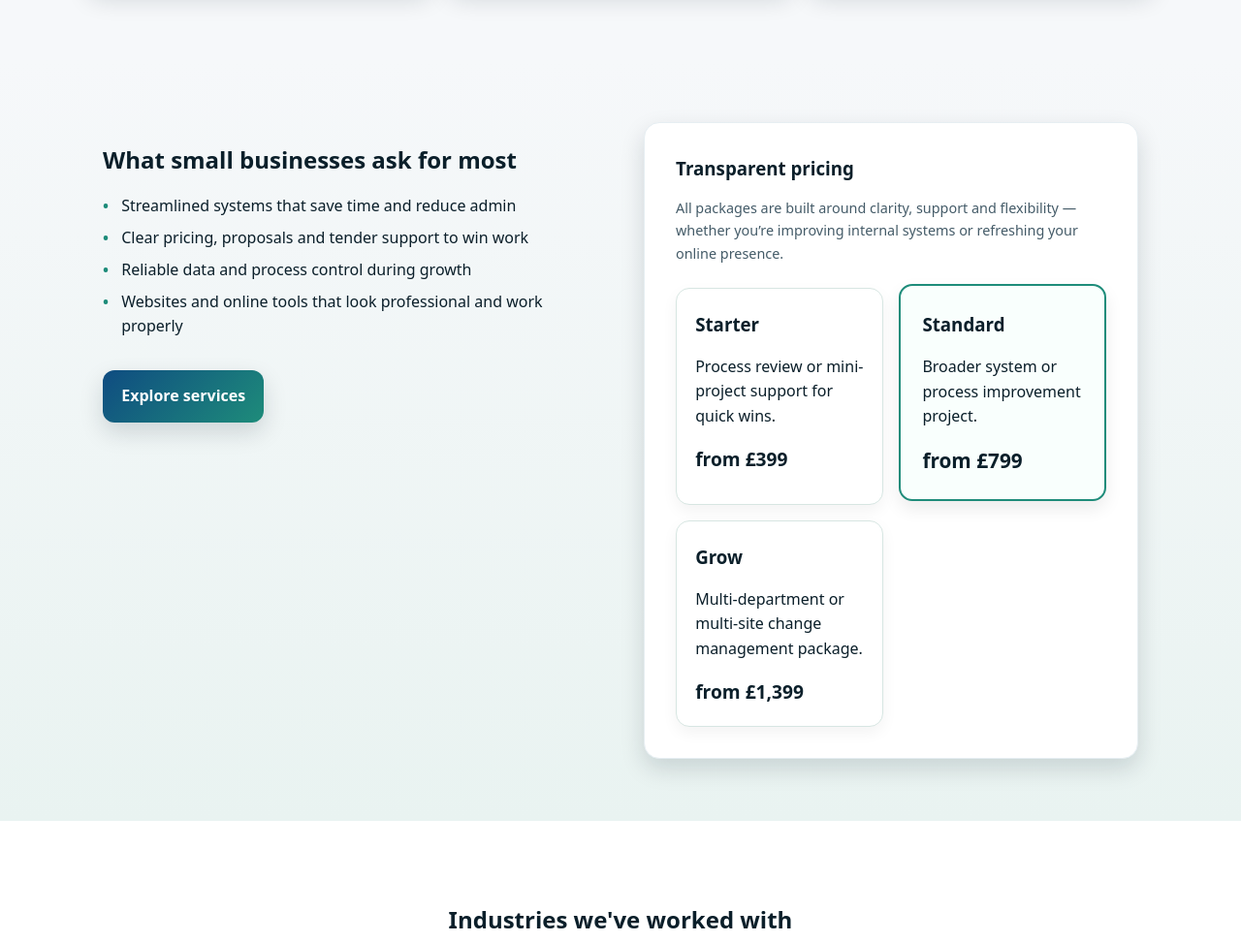
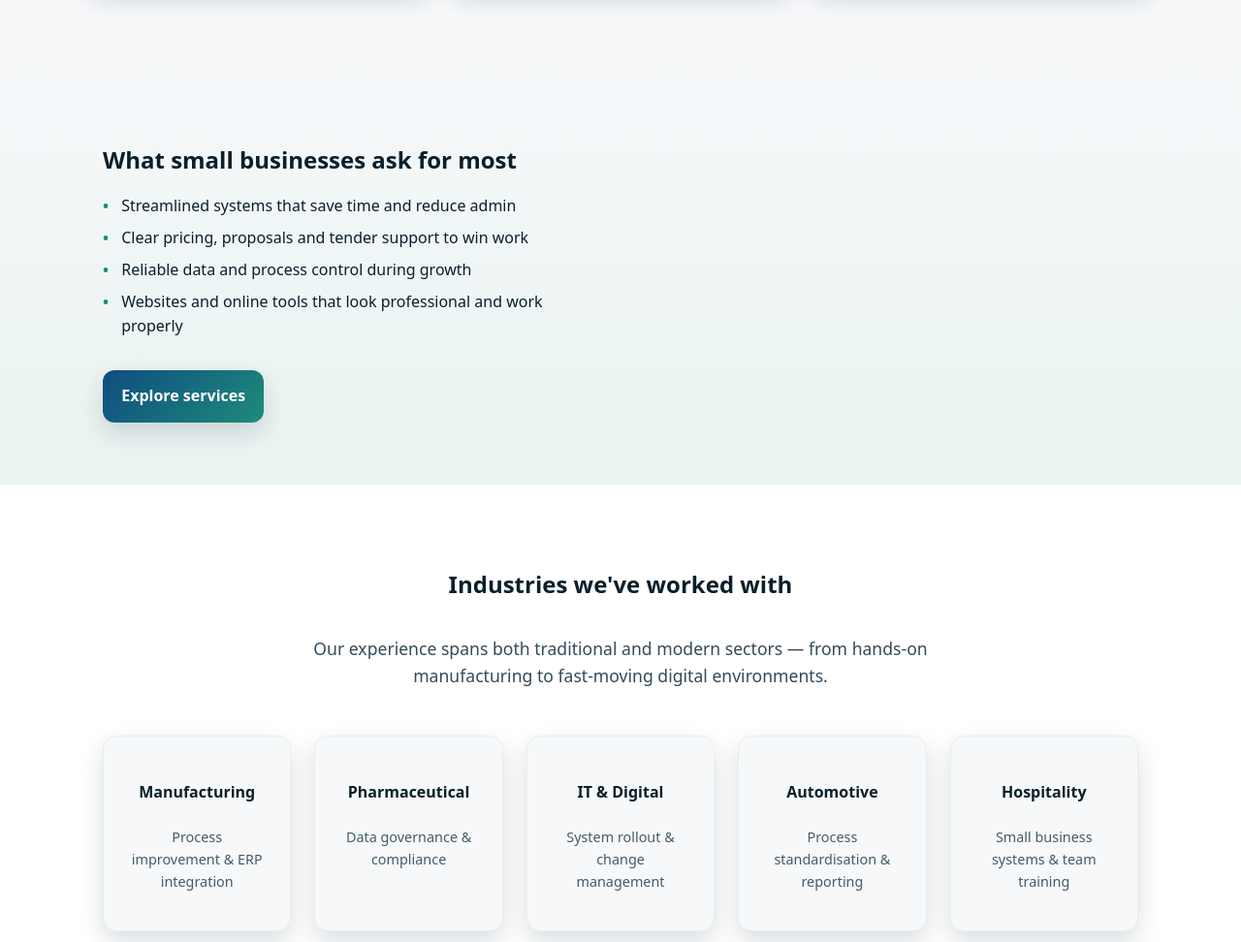
Before and after one commit to JadeCannon12/grow-sme, a plain HTML site: page index.html in a window 1280 px wide. Shown: the part 820-1792 px from the top of the page at 97% size. Drawn offline with Linux system fonts and the light colour scheme.

Commit message:
Update index.html

```diff
--- a/index.html
+++ b/index.html
@@ -75,29 +75,7 @@
       <a class="btn" href="/services/index.html">Explore services</a>
     </div>
 
-    <div class="card" style="padding:2rem;">
-      <h3 style="margin-top:0;">Transparent pricing</h3>
-      <p class="small" style="margin-bottom:1.5rem;">All packages are built around clarity, support and flexibility — whether you’re improving internal systems or refreshing your online presence.</p>
 
-      <div class="pricing" style="display:grid;grid-template-columns:repeat(auto-fit,minmax(200px,1fr));gap:1rem;">
-        <div class="tier" style="border:1px solid #d7e6e2;border-radius:14px;padding:1.2rem;background:#fff;box-shadow:0 6px 16px rgba(0,0,0,0.05);">
-          <h3>Starter</h3>
-          <p>Process review or mini-project support for quick wins.</p>
-          <strong style="font-size:1.2rem;">from £399</strong>
-        </div>
-        <div class="tier" style="border:2px solid #1e8c7a;border-radius:14px;padding:1.4rem;background:#f9fffd;box-shadow:0 8px 18px rgba(0,0,0,0.08);transform:translateY(-4px);">
-          <h3>Standard</h3>
-          <p>Broader system or process improvement project.</p>
-          <strong style="font-size:1.3rem;">from £799</strong>
-        </div>
-        <div class="tier" style="border:1px solid #d7e6e2;border-radius:14px;padding:1.2rem;background:#fff;box-shadow:0 6px 16px rgba(0,0,0,0.05);">
-          <h3>Grow</h3>
-          <p>Multi-department or multi-site change management package.</p>
-          <strong style="font-size:1.2rem;">from £1,399</strong>
-        </div>
-      </div>
-    </div>
-  </div>
 </section>
 <section class="section" style="background:#fff;padding:4rem 0;">
   <div class="container">
```
